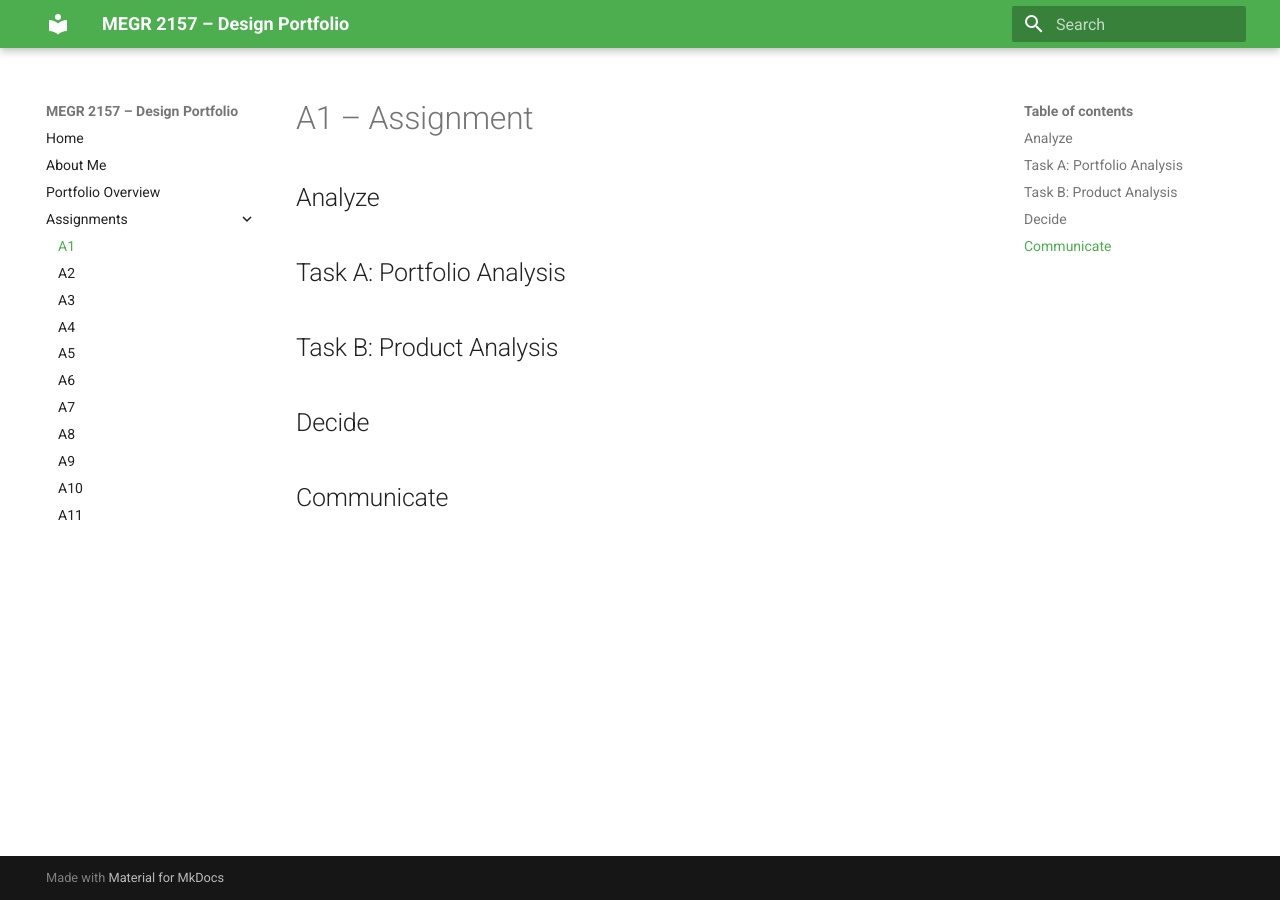
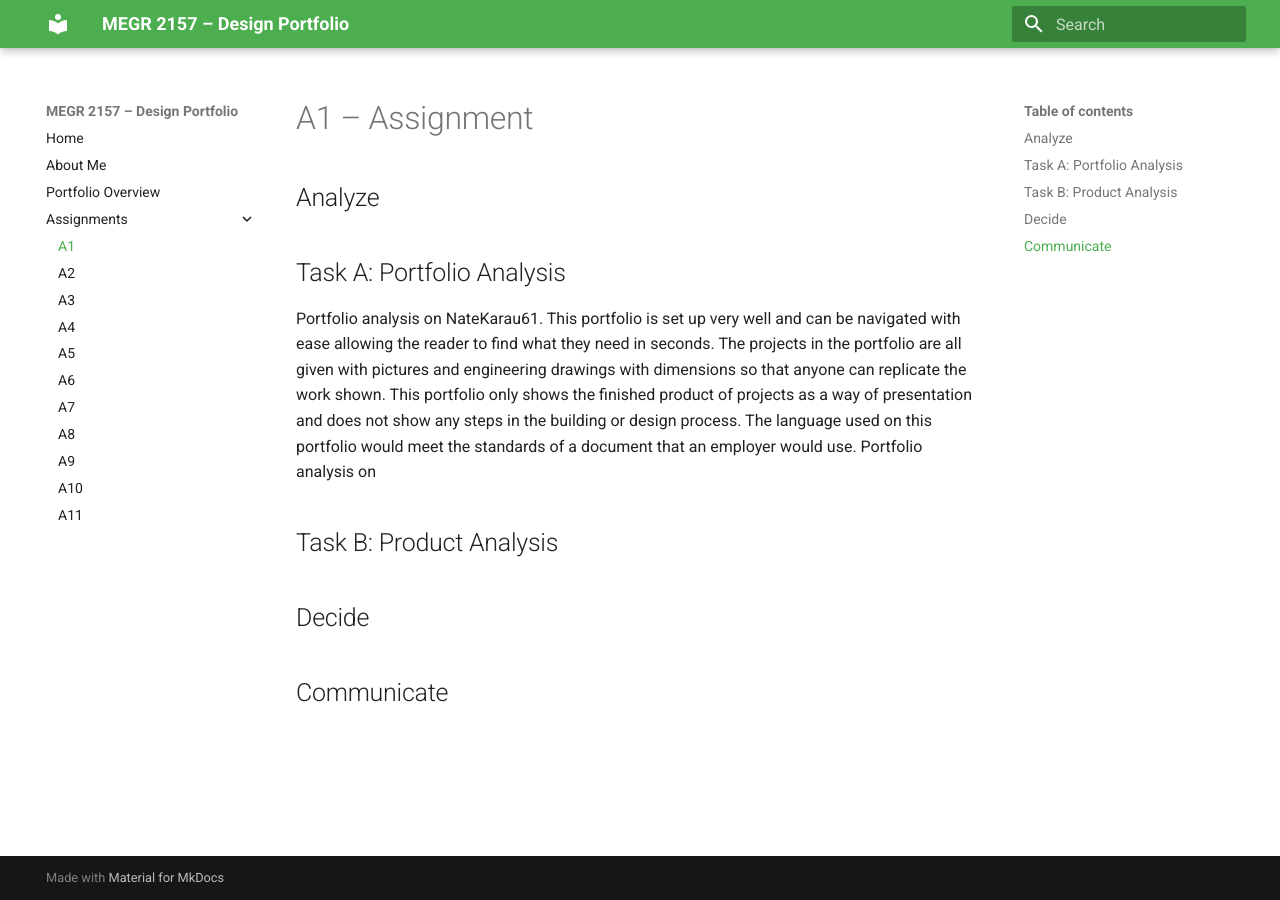
Before and after one commit to Gavin-Anderson-ME/-megr2157-portfolio, an MkDocs documentation site: the page built from docs/assignments/A01/index.md, in a window 1280 px wide. Built offline with MkDocs 1.6.1 and Material for MkDocs 9.7.7, drawn with Linux system fonts in a browser that asks for light colours.

Commit message:
Add portfolio analysis for NateKarau61
Added portfolio analysis for NateKarau61 highlighting strengths and presentation style.

```diff
--- a/docs/assignments/A01/index.md
+++ b/docs/assignments/A01/index.md
@@ -2,6 +2,8 @@
 
 ## Analyze
 ## Task A:  Portfolio Analysis
+Portfolio analysis on NateKarau61. This portfolio is set up very well and can be navigated with ease allowing the reader to find what they need in seconds. The projects in the portfolio are all given with pictures and engineering drawings with dimensions so that anyone can replicate the work shown. This portfolio only shows the finished product of projects as a way of presentation and does not show any steps in the building or design process. The language used on this portfolio would meet the standards of a document that an employer would use.
+Portfolio analysis on
 
 ## Task B:  Product Analysis
 
```
